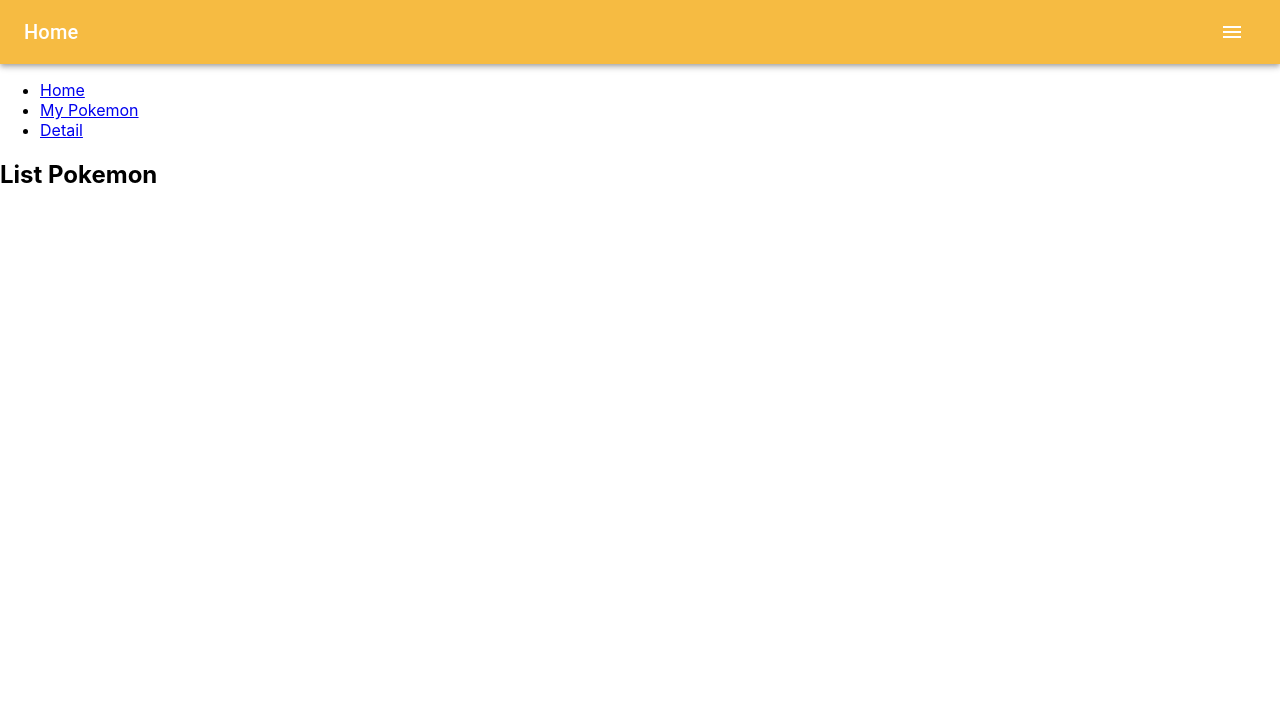
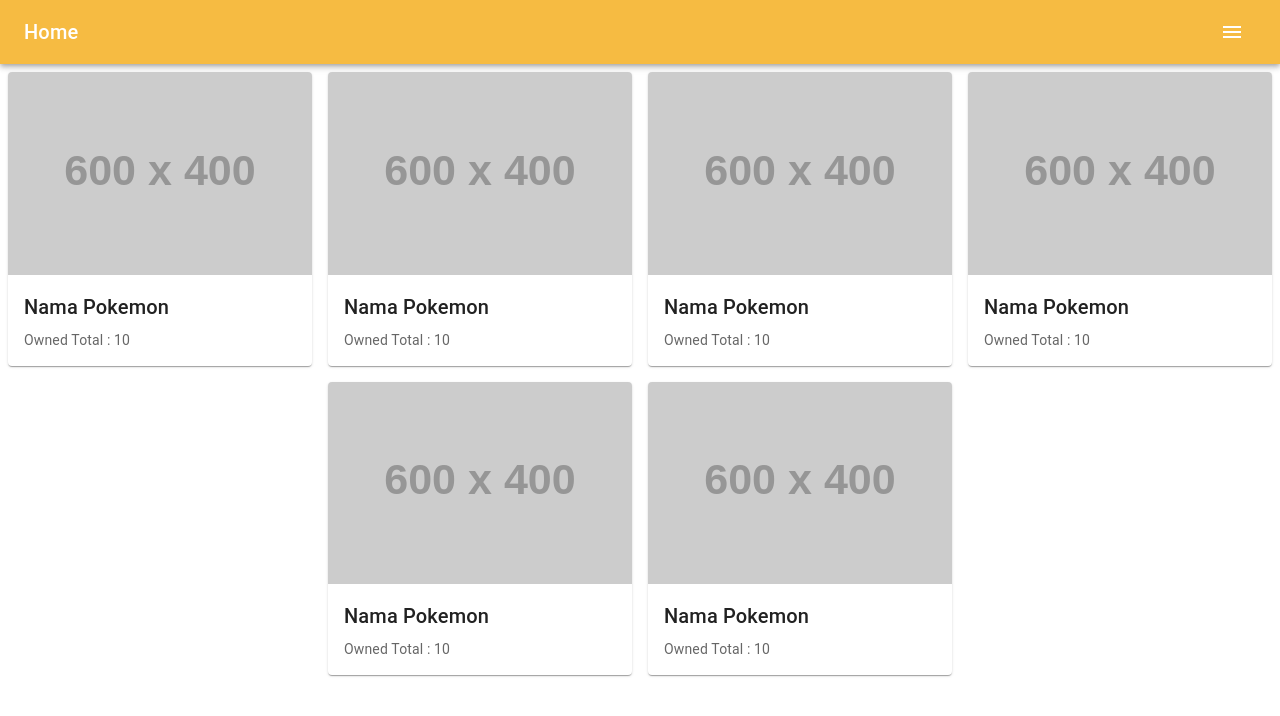
Before and after one commit to jessicamillenia/pokemon, a React (Create React App) app: page / in a window 1280 px wide. Shown: the top 716 px of the page. Built offline with nearby package versions, Linux system fonts and the light colour scheme.

Commit message:
pokemon list UI

```diff
--- a/src/pages/Home.jsx
+++ b/src/pages/Home.jsx
@@ -3,7 +3,6 @@ import {
   BrowserRouter as Router,
   Route,
   Routes,
-  Link,
 } from "react-router-dom";
 
 import MyPokemon from "../pages/MyPokemon";
@@ -18,7 +17,7 @@ class Home extends React.Component {
       <Router>
         <div>
         <MyAppBar/>
-          <nav>
+          {/* <nav>
             <ul>
               <li>
                 <Link to="/">Home</Link>
@@ -30,7 +29,7 @@ class Home extends React.Component {
                 <Link to="/pokemondetail">Detail</Link>
               </li>
             </ul>
-          </nav>
+          </nav> */}
           <Routes>
             <Route path="/" exact element={<PokemonList/>} />
             <Route path="/mypokemon" element={<MyPokemon/>} />
--- a/src/pages/PokemonList.jsx
+++ b/src/pages/PokemonList.jsx
@@ -1,10 +1,125 @@
+import { Grid, Card, CardActionArea, CardMedia, CardContent, Typography } from "@mui/material";
 import React from "react";
 
 class PokemonList extends React.Component {
   render() {
     return (
-      <div className="container">
-        <h2>List Pokemon</h2>
+      <div>
+        <Grid container
+              direction="row"
+              justifyContent="center"
+              alignItems="center"
+              spacing={2}
+              padding={1}>
+          <Grid item lg={3} md={4} sm={6} xs={6}>
+            <Card>
+              <CardActionArea>
+                <CardMedia
+                  component="img"
+                  image="https://dummyimage.com/600x400/000/fff"
+                />
+                <CardContent>
+                  <Typography gutterBottom variant="h6" component="div">
+                    Nama Pokemon
+                  </Typography>
+                  <Typography variant="body2" color="text.secondary">
+                    Owned Total : 10
+                  </Typography>
+                </CardContent>
+              </CardActionArea>
+            </Card>
+          </Grid>
+          <Grid item lg={3} md={4} sm={6} xs={6}>
+            <Card>
+              <CardActionArea>
+                <CardMedia
+                  component="img"
+                  image="https://dummyimage.com/600x400/000/fff"
+                />
+                <CardContent>
+                  <Typography gutterBottom variant="h6" component="div">
+                    Nama Pokemon
+                  </Typography>
+                  <Typography variant="body2" color="text.secondary">
+                    Owned Total : 10
+                  </Typography>
+                </CardContent>
+              </CardActionArea>
+            </Card>
+          </Grid>
+          <Grid item lg={3} md={4} sm={6} xs={6}>
+            <Card>
+              <CardActionArea>
+                <CardMedia
+                  component="img"
+                  image="https://dummyimage.com/600x400/000/fff"
+                />
+                <CardContent>
+                  <Typography gutterBottom variant="h6" component="div">
+                    Nama Pokemon
+                  </Typography>
+                  <Typography variant="body2" color="text.secondary">
+                    Owned Total : 10
+                  </Typography>
+                </CardContent>
+              </CardActionArea>
+            </Card>
+          </Grid>
+          <Grid item lg={3} md={4} sm={6} xs={6}>
+            <Card>
+              <CardActionArea>
+                <CardMedia
+                  component="img"
+                  image="https://dummyimage.com/600x400/000/fff"
+                />
+                <CardContent>
+                  <Typography gutterBottom variant="h6" component="div">
+                    Nama Pokemon
+                  </Typography>
+                  <Typography variant="body2" color="text.secondary">
+                    Owned Total : 10
+                  </Typography>
+                </CardContent>
+              </CardActionArea>
+            </Card>
+          </Grid>
+          <Grid item lg={3} md={4} sm={6} xs={6}>
+            <Card>
+              <CardActionArea>
+                <CardMedia
+                  component="img"
+                  image="https://dummyimage.com/600x400/000/fff"
+                />
+                <CardContent>
+                  <Typography gutterBottom variant="h6" component="div">
+                    Nama Pokemon
+                  </Typography>
+                  <Typography variant="body2" color="text.secondary">
+                    Owned Total : 10
+                  </Typography>
+                </CardContent>
+              </CardActionArea>
+            </Card>
+          </Grid>
+          <Grid item lg={3} md={4} sm={6} xs={6}>
+            <Card>
+              <CardActionArea>
+                <CardMedia
+                  component="img"
+                  image="https://dummyimage.com/600x400/000/fff"
+                />
+                <CardContent>
+                  <Typography gutterBottom variant="h6" component="div">
+                    Nama Pokemon
+                  </Typography>
+                  <Typography variant="body2" color="text.secondary">
+                    Owned Total : 10
+                  </Typography>
+                </CardContent>
+              </CardActionArea>
+            </Card>
+          </Grid>
+        </Grid>
       </div>
     );
   }
```
